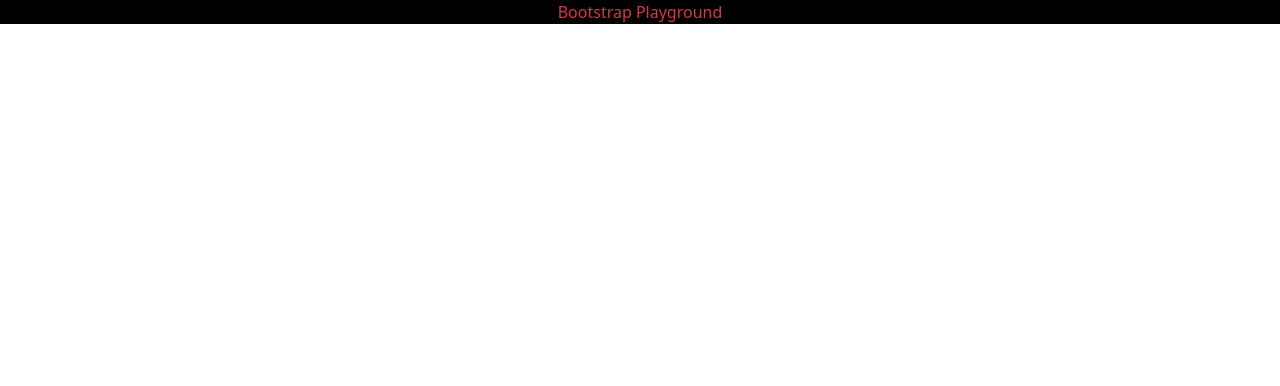
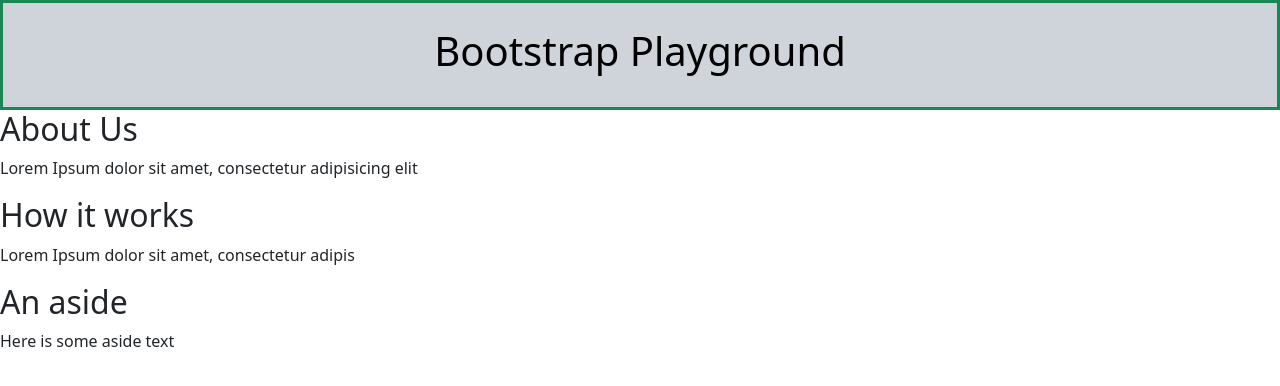
Before and after one commit to Stephen-Garcia/bootstrapPlayground, a plain HTML site: page index.html in a window 1280 px wide. Drawn offline with nearby package versions, Linux system fonts and the light colour scheme.

Commit message:
added more html sections

```diff
--- a/index.html
+++ b/index.html
@@ -13,14 +13,35 @@
     <title>Bootstrap Practice</title>
   </head>
 
-    <header class="text-center text-danger bg-black">Bootstrap Playground</header>
+  <body>
+    <header class="bg-dark-subtle border border-3 border-success">
+      <img>
+    <h1 class="text-center text-black pb-4">Bootstrap Playground</h1>
+    <nav>
 
+    </nav>
+    </header>
 
+    <main>
+      <section>
+        <h2>About Us</h2>
+        <p>Lorem Ipsum dolor sit amet, consectetur adipisicing elit</p>
+      </section>
 
+      <section>
+        <h2>How it works</h2>
+        <p>Lorem Ipsum dolor sit amet, consectetur adipis</p>
+      </section>
 
+      <aside>
+        <h2>An aside</h2>
+        <p>Here is some aside text</p>
+      </aside>
+    </main>
 
-  <body>
+    <footer>
 
+    </footer>
   </body>
   <script
     src="https://cdn.jsdelivr.net/npm/bootstrap@5.3.1/dist/js/bootstrap.bundle.min.js"
```
